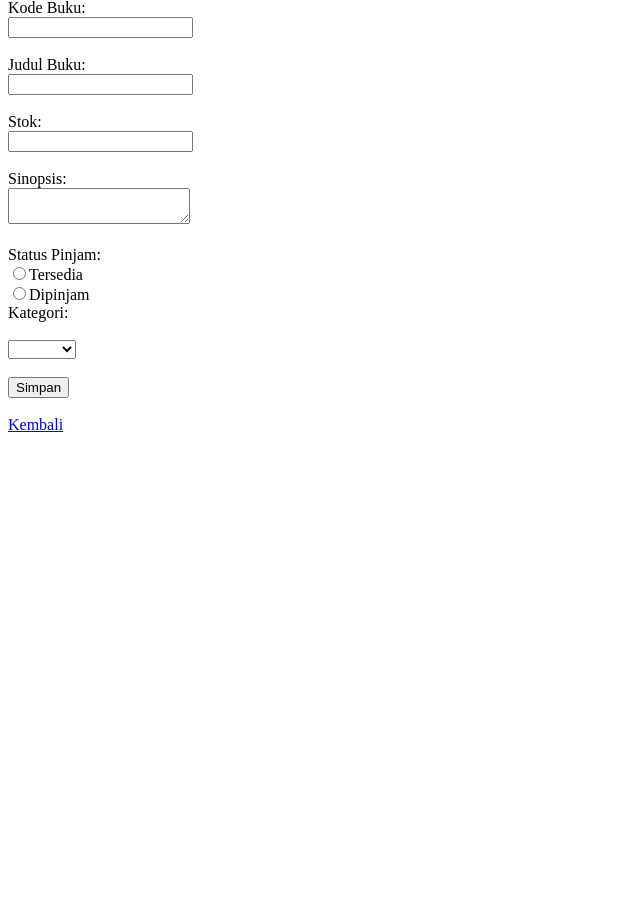
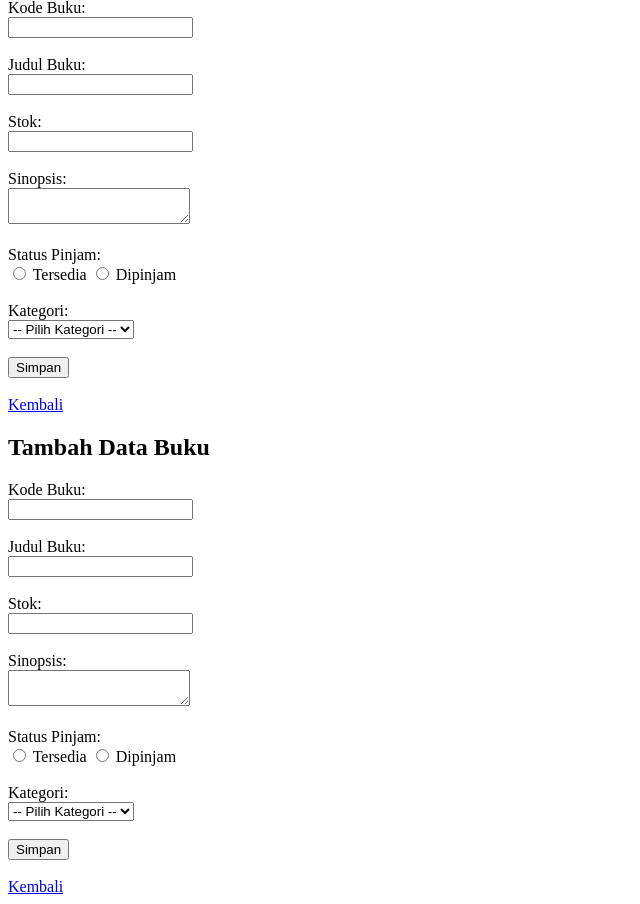
Before and after one commit to hizama45-eng/crud-perpustakaan, a PHP site: page /tambah.php in a window 1280 px wide. Shown: the part 68-972 px from the top of the page, without its empty margins (0-640 px from the left). Before the commit the page ends 500 px from the top, so only its background shows below. Run offline with PHP 8.4, Linux system fonts and the light colour scheme; data that the repository does not hold is empty.

Commit message:
Menambahkan kategori

```diff
--- a/tambah.php
+++ b/tambah.php
@@ -1,23 +1,28 @@
 <?php
 include "koneksi.php";
 
+$kategori = mysqli_query($koneksi, "SELECT * FROM kategori");
+
 if (isset($_POST['simpan'])) {
+
     $kode = $_POST['kode_buku'];
     $judul = $_POST['judul_buku'];
     $stok = $_POST['stok'];
     $sinopsis = $_POST['sinopsis'];
     $status = $_POST['status_pinjam'];
-    $kategori = $_POST['kategori'];
+    $kategori_buku = $_POST['kategori'];
 
-    $sql = "INSERT INTO buku (kode_buku, judul_buku, stok, sinopsis, status_pinjam, kategori)
-    VALUES ('$kode', '$judul', '$stok', '$sinopsis', '$status', '$kategori')";
+    $sql = "INSERT INTO buku
+    (kode_buku, judul_buku, stok, sinopsis, status_pinjam, kategori)
+    VALUES ('$kode', '$judul', '$stok', '$sinopsis', '$status', '$kategori_buku')";
 
     $simpan = mysqli_query($koneksi, $sql);
 
     if ($simpan) {
-        header("Location: index.php?pesn=Data berhasil ditambahkan"); exit;
+        header("Location: index.php?pesan=Data berhasil ditambahkan");
+        exit;
     } else {
-        echo "Gagal menyimpan data:". mysqli_error($koneksi);
+        echo "Gagal menyimpan: " . mysqli_error($koneksi);
     }
 }
 ?>
@@ -29,41 +34,136 @@ if (isset($_POST['simpan'])) {
 </head>
 <body>
 
-    <h2>Tambah Data Buku</h2>
-        <form method="POST" action="">
+<h2>Tambah Data Buku</h2>
 
-        <label>Kode Buku:</label><br>
-        <input type="text" name="kode_buku"><br><br>
+<form method="POST">
 
-        <label>Judul Buku:</label><br>
-        <input type="teks" name="judul_buku"><br><br>
+    Kode Buku:<br>
+    <input type="text" name="kode_buku" required>
+    <br><br>
 
-        <label>Stok:</label><br>
-        <input type="number" name="stok"><br><br>
+    Judul Buku:<br>
+    <input type="text" name="judul_buku" required>
+    <br><br>
 
-        <label>Sinopsis:</label><br>
-        <textarea name="sinopsis"></textarea><br><br>
+    Stok:<br>
+    <input type="number" name="stok" required>
+    <br><br>
 
-        <label>Status Pinjam:</label><br>
-        <input type="radio" name="status_pinjam" value="Tersedia">Tersedia<br>
-        <input type="radio" name="status_pinjam" value="Dipinjam">Dipinjam<br>
+    Sinopsis:<br>
+    <textarea name="sinopsis"></textarea>
+    <br><br>
 
-        <label>Kategori:<br></label><br>
+    Status Pinjam:<br>
+    <input type="radio" name="status_pinjam" value="Tersedia" required> Tersedia
+    <input type="radio" name="status_pinjam" value="Dipinjam"> Dipinjam
+    <br><br>
 
-    <select name="kategori">
-        <option value="Pelajaran"></option>
-        <option value="Novel">Novel</option>
-        <option value="Komik">Komik</option>
-        <option value="Sains">Sains</option>
-        <option value="Sejarah">Sejarah</option>
+    Kategori:<br>
+    <select name="kategori" required>
+        <option value="">-- Pilih Kategori --</option>
+
+        <?php while ($data = mysqli_fetch_assoc($kategori)) { ?>
+            <option value="<?php echo htmlspecialchars($data['nama_kategori']); ?>">
+                <?php echo htmlspecialchars($data['nama_kategori']); ?>
+            </option>
+        <?php } ?>
+
     </select>
+
     <br><br>
 
     <button type="submit" name="simpan">Simpan</button>
 
 </form>
-        <br>
-    <a href="index.php">Kembali</a>
+
+<br>
+<a href="index.php">Kembali</a>
 
 </body>
 </html>
+
+<?php
+include "koneksi.php";
+
+$kategori = mysqli_query($koneksi, "SELECT * FROM kategori");
+
+if (isset($_POST['simpan'])) {
+
+    $kode = $_POST['kode_buku'];
+    $judul = $_POST['judul_buku'];
+    $stok = $_POST['stok'];
+    $sinopsis = $_POST['sinopsis'];
+    $status = $_POST['status_pinjam'];
+    $kategori_buku = $_POST['kategori'];
+
+    $sql = "INSERT INTO buku
+    (kode_buku, judul_buku, stok, sinopsis, status_pinjam, kategori)
+    VALUES ('$kode', '$judul', '$stok', '$sinopsis', '$status', '$kategori_buku')";
+
+    $simpan = mysqli_query($koneksi, $sql);
+
+    if ($simpan) {
+        header("Location: index.php?pesan=Data berhasil ditambahkan");
+        exit;
+    } else {
+        echo "Gagal menyimpan: " . mysqli_error($koneksi);
+    }
+}
+?>
+
+<!DOCTYPE html>
+<html>
+<head>
+    <title>Tambah Buku</title>
+</head>
+<body>
+
+<h2>Tambah Data Buku</h2>
+
+<form method="POST">
+
+    Kode Buku:<br>
+    <input type="text" name="kode_buku" required>
+    <br><br>
+
+    Judul Buku:<br>
+    <input type="text" name="judul_buku" required>
+    <br><br>
+
+    Stok:<br>
+    <input type="number" name="stok" required>
+    <br><br>
+
+    Sinopsis:<br>
+    <textarea name="sinopsis"></textarea>
+    <br><br>
+
+    Status Pinjam:<br>
+    <input type="radio" name="status_pinjam" value="Tersedia" required> Tersedia
+    <input type="radio" name="status_pinjam" value="Dipinjam"> Dipinjam
+    <br><br>
+
+    Kategori:<br>
+    <select name="kategori" required>
+        <option value="">-- Pilih Kategori --</option>
+
+        <?php while ($data = mysqli_fetch_assoc($kategori)) { ?>
+            <option value="<?php echo htmlspecialchars($data['nama_kategori']); ?>">
+                <?php echo htmlspecialchars($data['nama_kategori']); ?>
+            </option>
+        <?php } ?>
+
+    </select>
+
+    <br><br>
+
+    <button type="submit" name="simpan">Simpan</button>
+
+</form>
+
+<br>
+<a href="index.php">Kembali</a>
+
+</body>
+</html>
```
Also changed, not shown: edit.php (+64 -38 lines), index.php (+26 -8 lines), kategori/edit.php (added, +88 -0 lines), kategori/hapus.php (added, +24 -0 lines), kategori/index.php (added, +53 -0 lines), kategori/tambah.php (added, +53 -0 lines), schema.sql (+5 -4 lines), gambar/6afd63336cc15.jpg (added), gambar/6afd634e5f069.png (added), gambar/6afd639567d76.png (added), 2 other files.
